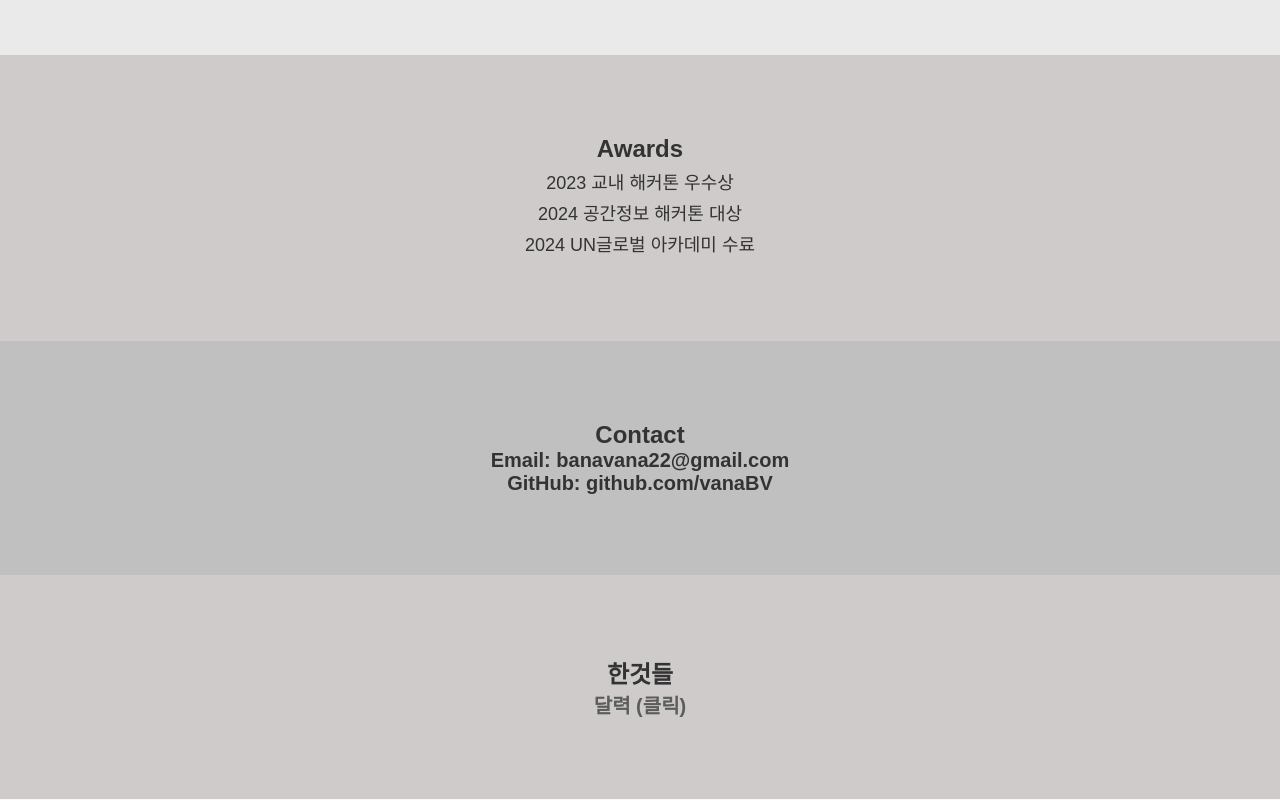
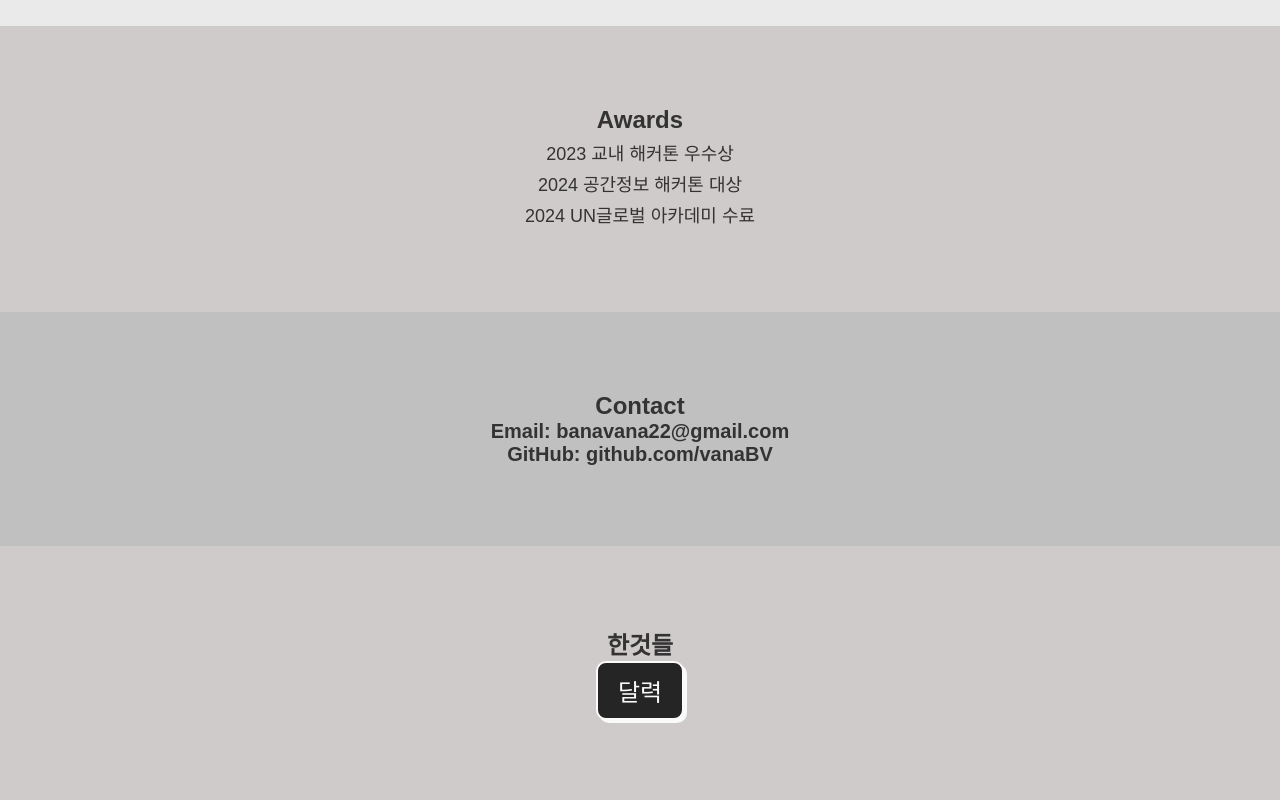
Before and after one commit to vanaBV/WEBHTML, a plain HTML site: page index.html in a window 1280 px wide. Shown: the part 2162-2962 px from the top of the page. Drawn offline with Linux system fonts and the light colour scheme.

Commit message:
sdasdasd

```diff
--- a/index.html
+++ b/index.html
@@ -33,7 +33,6 @@
       <h3>음악 감상</h3>
       <img src="./img/music.png" alt="음악 감상" style="width: 100%; max-width: 300px; margin: 10px 0;">
     </div>
-    <p>경마보기, 게임, 음악 감상</p>
   </section>
 
 
@@ -64,7 +63,9 @@
 
   <section class="section" id="awards">
     <h2>한것들</h2>
-    <a href="./CALANDER.html">달력 (클릭)</a>
+    <a href="./CALANDER.html">
+      <button id="calander">달력</button>
+    </a>
   </section>
 
 </body>
--- a/style.css
+++ b/style.css
@@ -58,3 +58,18 @@
   a:hover{
     color: #026262;
   }
+  #calander {
+    font-size: 1.5rem;
+    color: #fafafa;
+    text-transform: uppercase;
+    padding: 10px 20px;
+    border-radius: 10px;
+    border: 2px solid #fafafa;
+    background: #252525;
+    box-shadow: 3px 3px #fafafa;
+    cursor: pointer;
+  }
+  #calander:active {
+    box-shadow: none;
+    transform: translate(3px, 3px);
+}
```
Also changed, not shown: CALANDER.html (+17 -7 lines).
